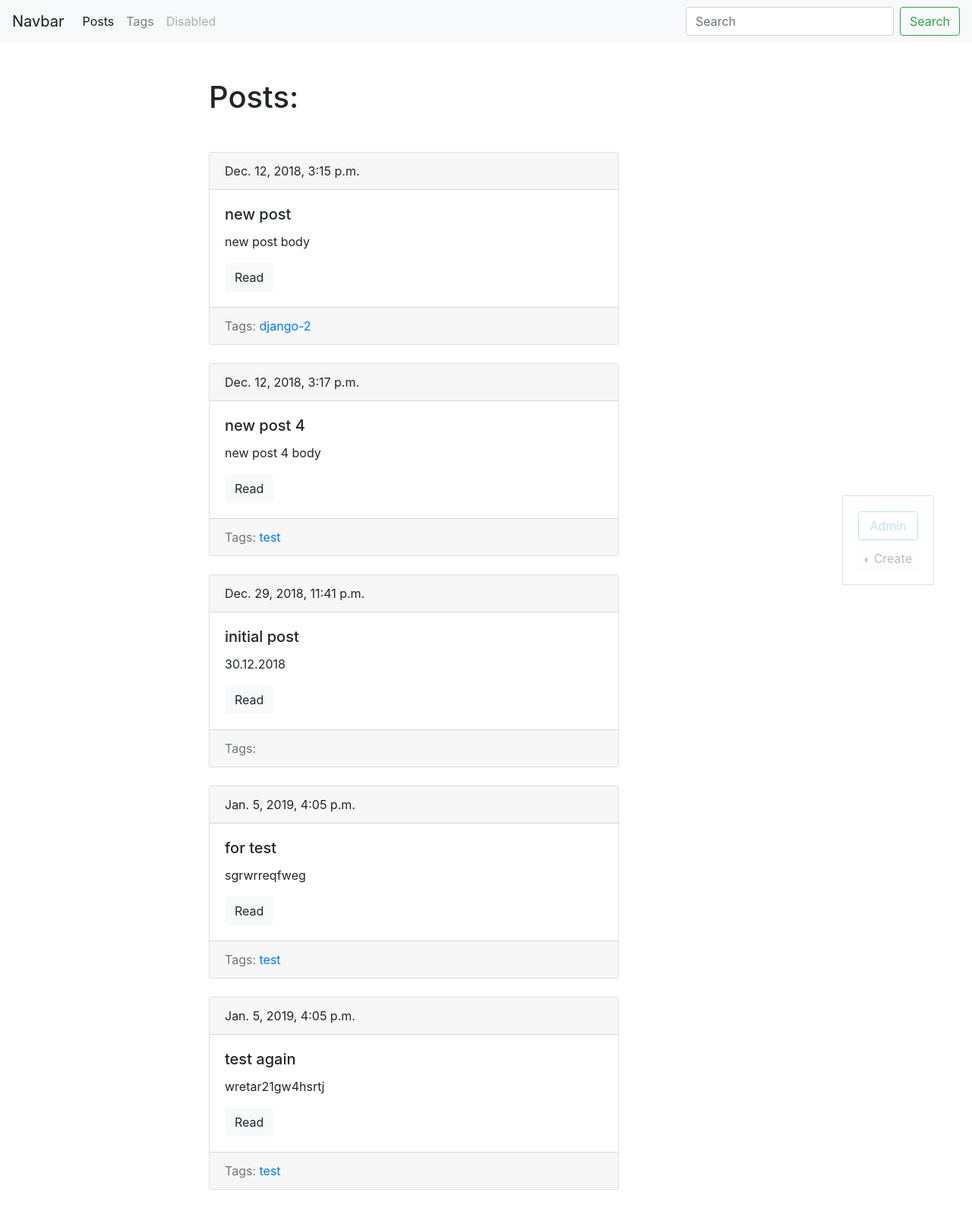
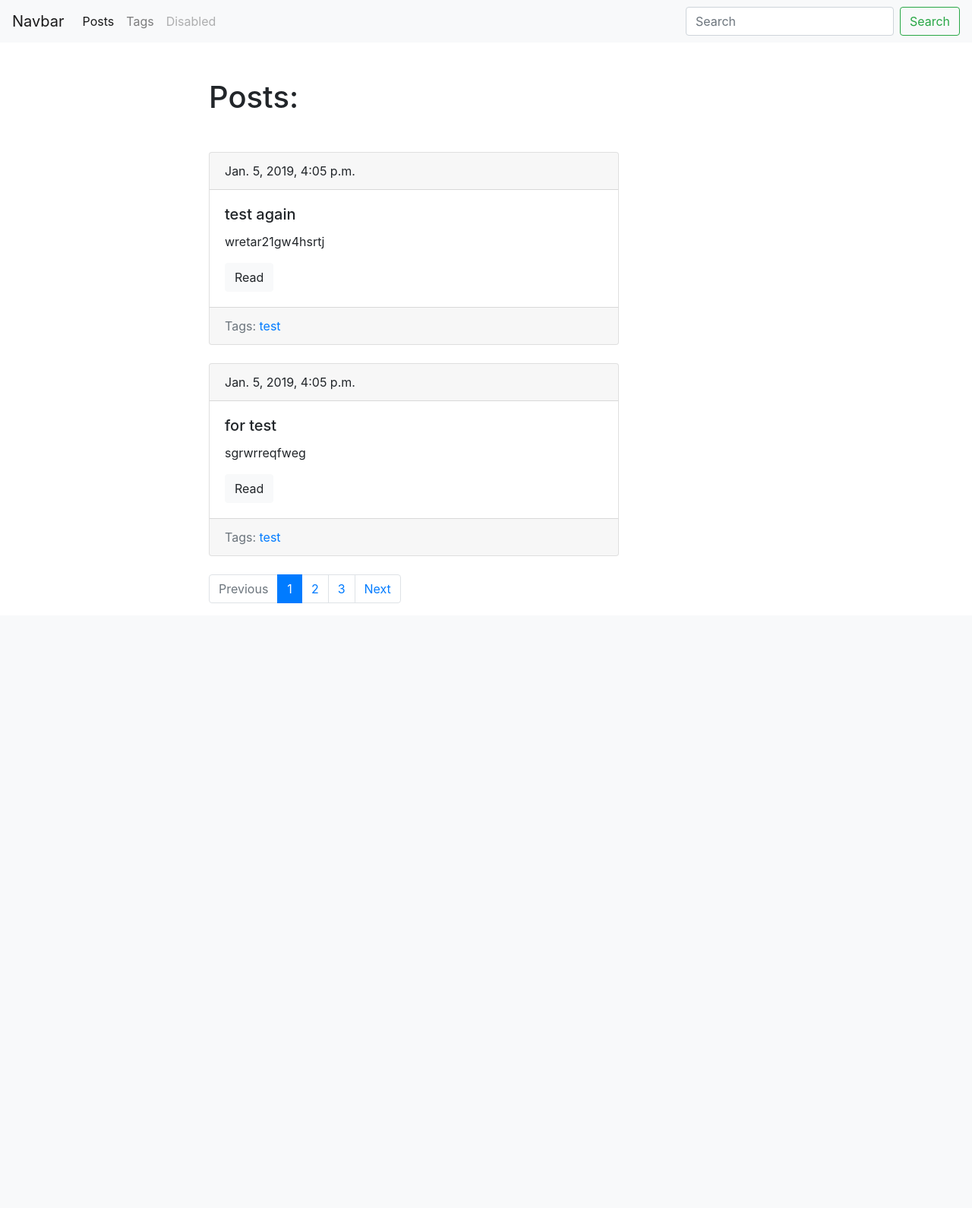
Before and after one commit to paddich/blog, a Django app: page /blog/ in a window 1280 px wide. Shown: the whole page at 76% size. After the commit the page ends 794 px from the top, so only its background shows below. Run offline with Django 3.2, Linux system fonts and the light colour scheme; data comes from the database, SQL or seed files in the repository; both versions use the stored data as it was after the commit; some libraries are stand-ins or nearby versions.

Commit message:
pagination

```diff
--- a/blog/models.py
+++ b/blog/models.py
@@ -33,6 +33,10 @@ class Post(models.Model):
     def __str__(self):
         return self.title
 
+    class Meta:
+        ordering = ['-date_pub']
+
+
 class Tag(models.Model):
     title = models.CharField(max_length=50)
     slug = models.SlugField(max_length=50, unique=True)
@@ -48,3 +52,6 @@ class Tag(models.Model):
 
     def __str__(self):
         return '{}'.format(self.title)
+
+    class Meta:
+        ordering = ['title']
--- a/blog/templates/blog/index.html
+++ b/blog/templates/blog/index.html
@@ -8,7 +8,7 @@
 
 {% block content %}
     <h1 class="mb-5">Posts:</h1>
-    {% for post in posts %}
+    {% for post in page_object.object_list %}
         {% include 'blog/includes/post_card_template.html' %}
 
     {% endfor %}
--- a/blog/views.py
+++ b/blog/views.py
@@ -9,11 +9,35 @@ from .utils import ObjectCreateMixin
 from .utils import ObjectUpdateMixin
 from .utils import ObjectDeleteMixin
 from .forms import TagForm, PostForm
-
+from django.contrib.auth.mixins import LoginRequiredMixin
+from django.core.paginator import Paginator
 
 def posts_list(request):
     posts = Post.objects.all()
-    return render(request, 'blog/index.html', context={'posts': posts})
+    paginator = Paginator(posts, 2)
+    page_number = request.GET.get('page', 1)
+    page = paginator.get_page(page_number)
+
+    is_paginated = page.has_other_pages()
+
+    if page.has_previous():
+        prev_url = '?page={}'.format(page.previous_page_number())
+    else:
+        prev_url = ''
+
+    if page.has_next():
+        next_url = '?page={}'.format(page.next_page_number())
+    else:
+        next_url = ''
+
+    context = {
+        'page_object': page,
+        'is_paginated': is_paginated,
+        'next_url': next_url,
+        'prev_url': prev_url
+    }
+
+    return render(request, 'blog/index.html', context=context)
 
 
 class PostDetail(ObjectDetailMixin, View):
@@ -21,26 +45,30 @@ class PostDetail(ObjectDetailMixin, View):
     template = 'blog/post_detail.html'
 
 
-class PostCreate(ObjectCreateMixin, View):
+class PostCreate(LoginRequiredMixin, ObjectCreateMixin, View):
     model_form = PostForm
     template = 'blog/post_create_form.html'
+    raise_exception = True
 
 
-class PostUpdate(ObjectUpdateMixin, View):
+class PostUpdate(LoginRequiredMixin, ObjectUpdateMixin, View):
     model = Post
     model_form = PostForm
     template = 'blog/post_update_form.html'
+    raise_exception = True
 
 
-class TagCreate(ObjectCreateMixin, View):
+class TagCreate(LoginRequiredMixin, ObjectCreateMixin, View):
     model_form = TagForm
     template = 'blog/tag_create.html'
+    raise_exception = True
 
 
-class PostDelete(ObjectDeleteMixin, View):
+class PostDelete(LoginRequiredMixin, ObjectDeleteMixin, View):
     model = Post
     template = 'blog/post_delete_form.html'
     redirect_url = 'posts_list_url'
+    raise_exception = True
 
 
 def tags_list(request):
@@ -48,16 +76,18 @@ def tags_list(request):
     return render(request, 'blog/tags_list.html', context={'tags': tags})
 
 
-class TagUpdate(ObjectUpdateMixin, View):
+class TagUpdate(LoginRequiredMixin, ObjectUpdateMixin, View):
     model = Tag
     model_form = TagForm
     template = 'blog/tag_update_form.html'
+    raise_exception = True
 
 
-class TagDelete(ObjectDeleteMixin, View):
+class TagDelete(LoginRequiredMixin, ObjectDeleteMixin, View):
     model = Tag
     template = 'blog/tag_delete_form.html'
     redirect_url = 'tags_list_url'
+    raise_exception = True
 
 
 class TagDetail(ObjectDetailMixin, View):
--- a/blogengine/urls.py
+++ b/blogengine/urls.py
@@ -16,10 +16,10 @@ Including another URLconf
 from django.contrib import admin
 from django.urls import path
 from django.urls import include
-
-from .views import hello
+from .views import redirect_blog
 
 urlpatterns = [
+    path('', redirect_blog),
     path('admin/', admin.site.urls),
     path('blog/', include('blog.urls')),
 ]
--- a/templates/base.html
+++ b/templates/base.html
@@ -55,14 +55,48 @@
                 {% block content %}
                     There is no any content for you
                 {% endblock %}
+
+                {% if is_paginated %}
+                    <nav aria-label="...">
+                        <ul class="pagination">
+                            <li class="page-item {% if not prev_url %} disabled {% endif %}">
+                                <a class="page-link" href="{{ prev_url }}" tabindex="-1">Previous</a>
+                            </li>
+
+                            {% for n in page_object.paginator.page_range %}
+
+                                {% if page_object.number == n %}
+                                    <li class="page-item active">
+                                        <a class="page-link" href="?page={{ n }}">{{ n }}<span
+                                                class="sr-only">(current)</span></a>
+                                    </li>
+                                {% elif n > page_object.number|add:-3 and n < page_object.number|add:3 %}
+
+                                    <li class="page-item">
+                                        <a class="page-link" href="?page={{ n }}">{{ n }}</a>
+                                    </li>
+                                {% endif %}
+
+                            {% endfor %}
+
+                            <li class="page-item {% if not next_url %} disabled {% endif %}">
+                                <a class="page-link" href="{{ next_url }}" tabindex="-1">Next</a>
+                            </li>
+                        </ul>
+                    </nav>
+                {% endif %}
+
             </div>
         </div>
     </div>
 
-    <div class="admin-panel align-items-center">
-        <a href="/admin" class="btn btn-outline-info">Admin</a>
-        {% block admin-panel %}{% endblock %}
-    </div>
+    {% if request.user.is_authenticated and request.user.is_staff %}
+        <div class="admin-panel align-items-center">
+            <a href="/admin" class="btn btn-outline-info">Admin</a>
+            {% block admin-panel %}{% endblock %}
+        </div>
+    {% endif %}
+
 
 </body>
 </html>
```
Also changed, not shown: blogengine/views.py (+3 -4 lines), db.sqlite3.
